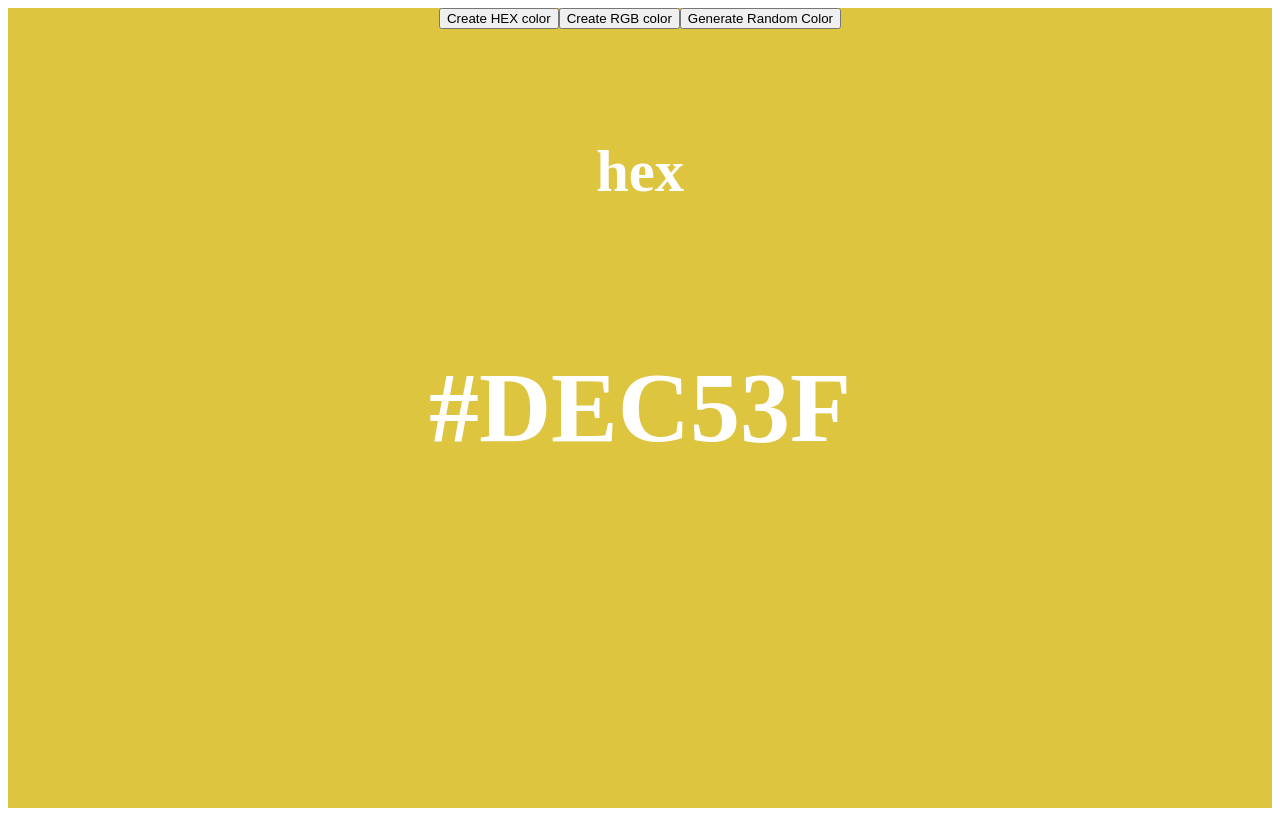
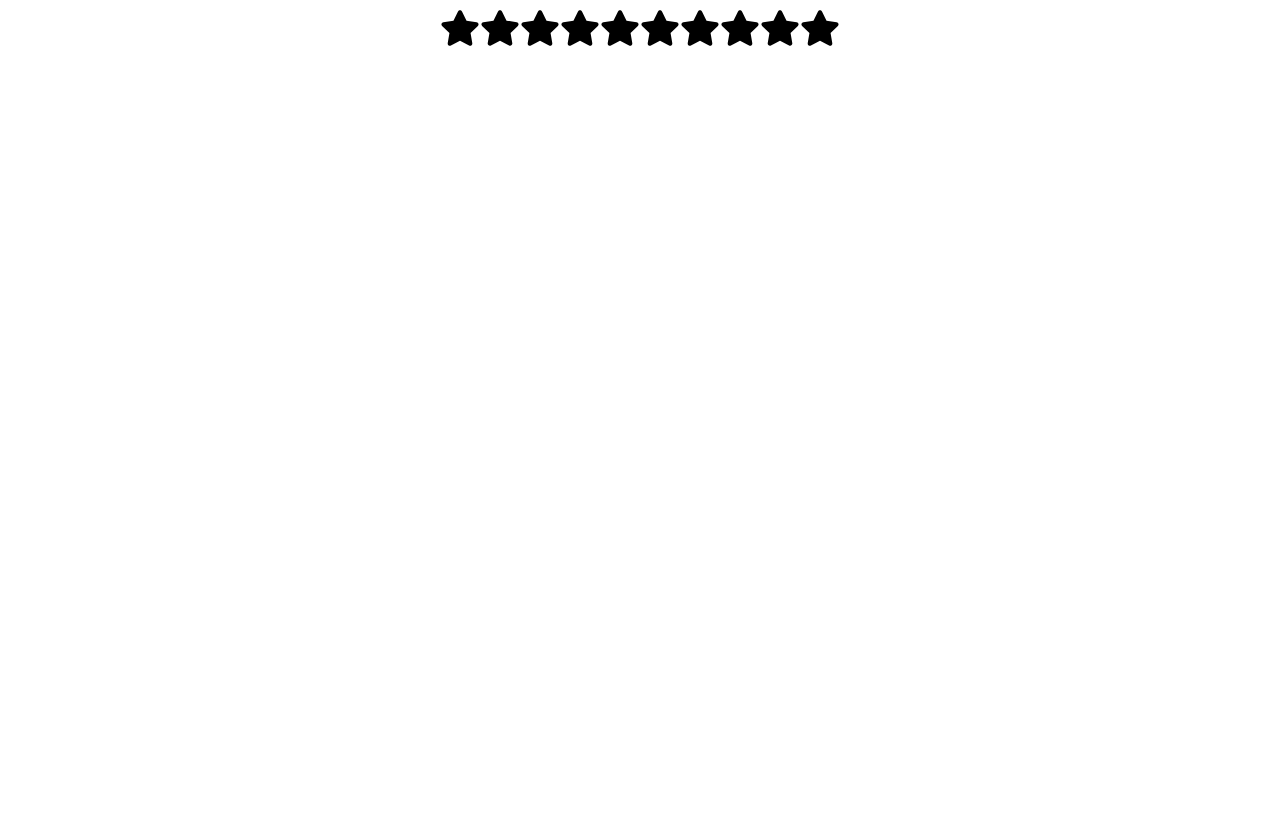
Before and after one commit to JuelVargas/small-react-projects, a React (Vite) app: page / in a window 1280 px wide. Built offline with nearby package versions, Linux system fonts and the light colour scheme.

Commit message:
add: ratign star component

```diff
--- a/package.json
+++ b/package.json
@@ -11,7 +11,8 @@
   },
   "dependencies": {
     "react": "^18.2.0",
-    "react-dom": "^18.2.0"
+    "react-dom": "^18.2.0",
+    "react-icons": "^5.2.1"
   },
   "devDependencies": {
     "@types/react": "^18.2.66",
--- a/src/App.jsx
+++ b/src/App.jsx
@@ -2,6 +2,7 @@
 import './App.css'
 // import Accordion from './Components/accordion/Accordion.jsx'
 import RandomColor from './Components/random-color/index.jsx'
+import StarRating from './Components/star-rating/index.jsx'
 
 function App() {
 
@@ -11,7 +12,9 @@
     {/* acordion component */}
       {/* <Accordion /> */}
     {/* random color component */}
-    <RandomColor/>
+    {/* <RandomColor/> */}
+
+    <StarRating noOfStars={10}/>
 
     </>
   )
--- /dev/null
+++ b/src/Components/star-rating/index.jsx
@@ -0,0 +1,44 @@
+import { useState } from "react"
+import { FaStar } from "react-icons/fa"
+import './styles.css'
+
+const StarRating = ({ noOfStars = 5 }) => {
+
+    const [rating, setRating] = useState(0);
+    const [hover, setHover] = useState(0);
+
+    function handleClick (getCurrentIndex) {
+        setRating(getCurrentIndex)
+    }
+
+    function handleMouseEnter (getCurrentIndex){
+        setHover(getCurrentIndex)
+
+    }
+
+    function handleMouseLeave (){
+        setHover(rating)
+
+    }
+
+    return (
+        <div className=" bg-red-300">
+            {
+                [...Array(noOfStars)].map((_, index) => {
+                    index += 1;
+
+                    return <FaStar
+                        key={index}
+                        className={ index <= (hover || rating)? 'active': 'inactive'}
+                        onClick={()=> handleClick(index)}
+                        onMouseMove={ () => handleMouseEnter(index) }
+                        onMouseLeave={ () => handleMouseLeave(index) }
+                        size={40}
+                    />
+                })
+            }
+        </div>
+    )
+}
+
+export default StarRating
--- /dev/null
+++ b/src/Components/star-rating/styles.css
@@ -0,0 +1,8 @@
+
+.active {
+    color: #fff700;
+}
+
+.inactive {
+    color: black;
+}
```
Also changed, not shown: 1 other file (tests, documents, lock files or other folders).
